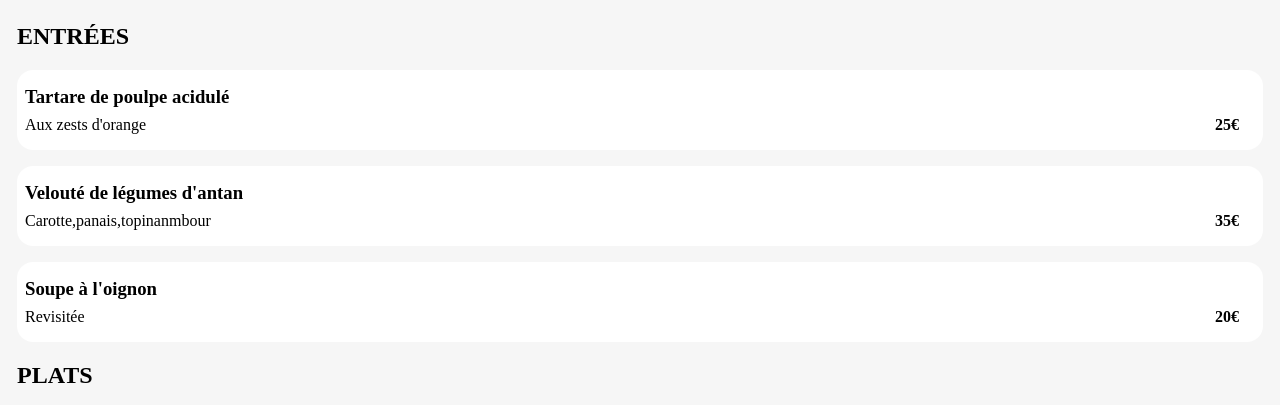
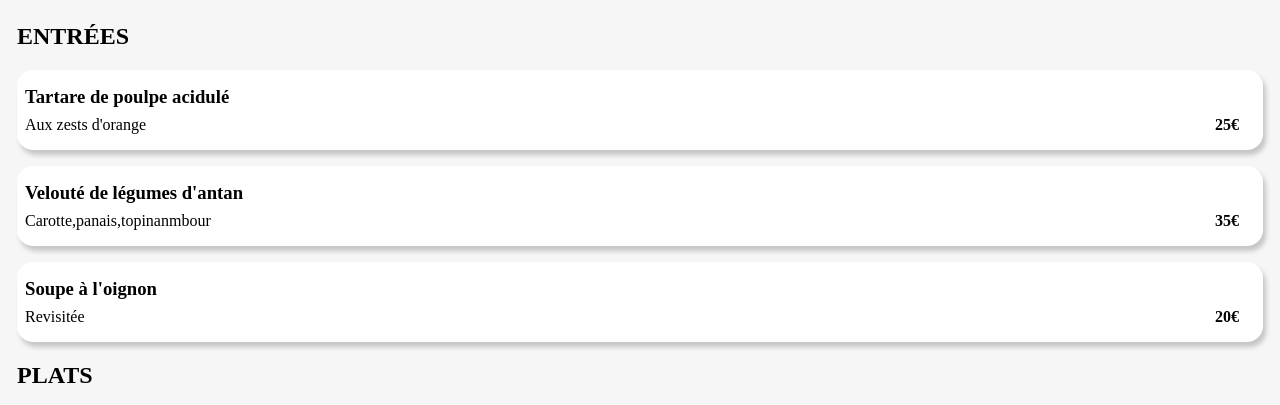
Before and after one commit to Xemn/SpysschaertSteven_3_02112021, a website: page a_la_francaise.html in a window 1280 px wide. Shown: the part 363-768 px from the top of the page. Drawn offline with nearby package versions, Linux system fonts and the light colour scheme; files that its build step writes are made by us from their sources; a web font is replaced by a local one.

Commit message:
Adding a box-shadow to my .mealContainer__card class line 65

```diff
--- a/sass/components/_card.scss
+++ b/sass/components/_card.scss
@@ -62,6 +62,7 @@
     -moz-border-radius: 1em;
     -ms-border-radius: 1em;
     -o-border-radius: 1em;
+    box-shadow: 3px 5px 5px rgba(0, 0, 0, 0.2);
     display: flex;
     align-items: center;
     overflow: hidden;
```
